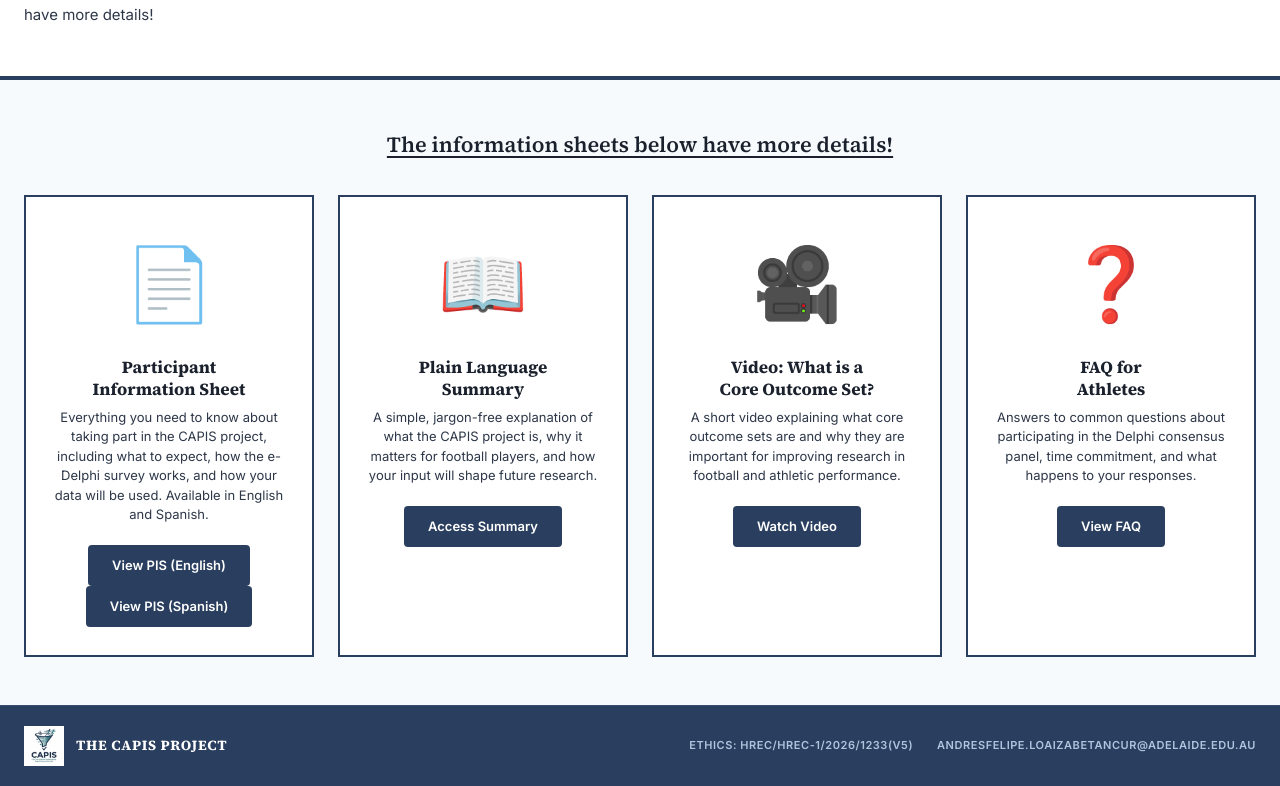
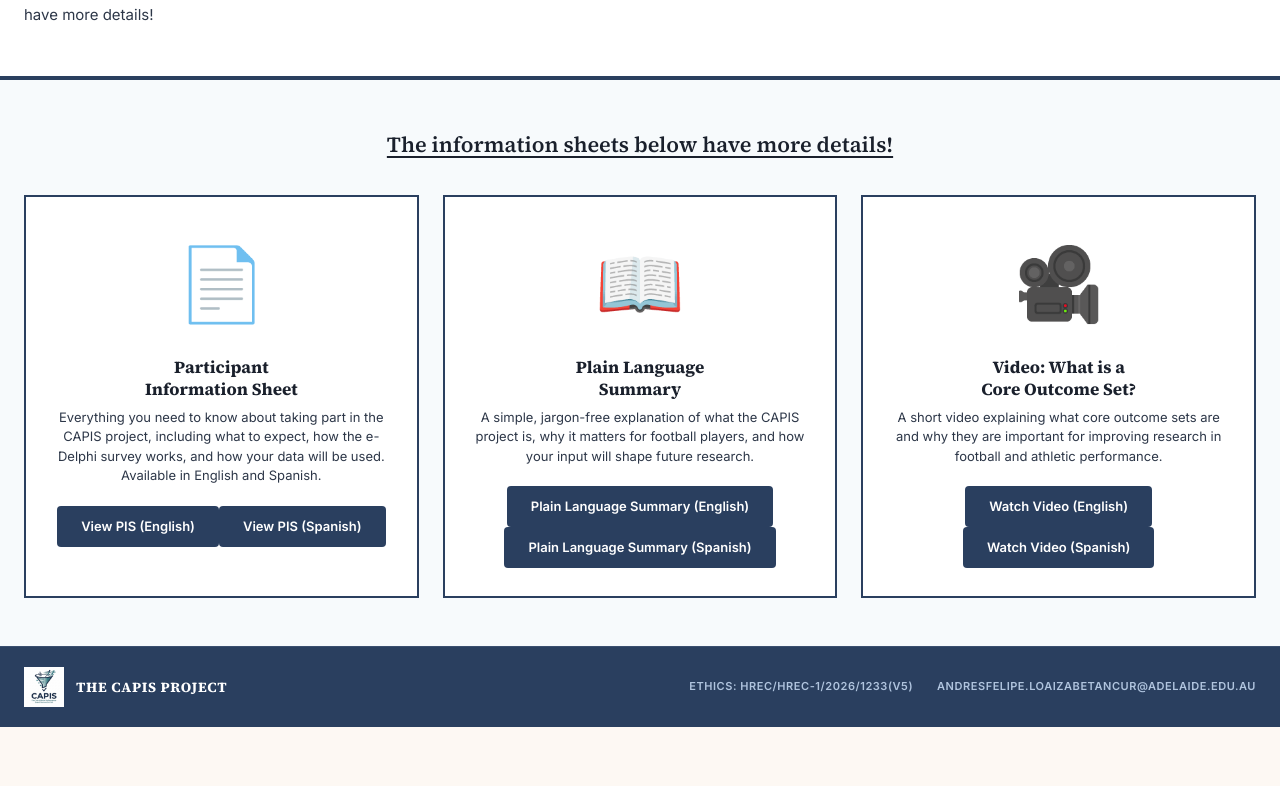
Before and after one commit to LoaizaBetancur/CAPIS-Project-Website, a Next.js app: page /resources/athletes in a window 1280 px wide. Shown: the part 984-1770 px from the top of the page. After the commit the page ends 1711 px from the top, so only its background shows below. Built offline with nearby package versions, Linux system fonts and the light colour scheme.

Commit message:
Update page.tsx

```diff
--- a/app/resources/athletes/page.tsx
+++ b/app/resources/athletes/page.tsx
@@ -251,7 +251,9 @@ export default function ResourcesForAthletesPage() {
                 A simple, jargon-free explanation of what the CAPIS project is, why it matters for football players, and how your input will shape future research.
               </p>
               <a
-                href="#"
+                href="/documents/CAPIS-PLS.pdf"
+                target="_blank"
+                rel="noopener noreferrer"
                 style={{
                   display: "inline-block",
                   padding: "10px 24px",
@@ -263,8 +265,25 @@ export default function ResourcesForAthletesPage() {
                   borderRadius: "4px",
                 }}
               >
-                Access Summary
-              </a>
+                Plain Language Summary (English)
+                </a>
+              <a
+                href="/documents/CAPIS-PLS.pdf"
+                target="_blank"
+                rel="noopener noreferrer"
+                style={{
+                  display: "inline-block",
+                  padding: "10px 24px",
+                  backgroundColor: NAVY,
+                  color: "#FFFFFF",
+                  textDecoration: "none",
+                  fontSize: "13px",
+                  fontWeight: 600,
+                  borderRadius: "4px",
+                }}
+              >
+                Plain Language Summary (Spanish)
+                </a>
             </div>
 
             {/* Card 3 */}
@@ -302,7 +321,9 @@ export default function ResourcesForAthletesPage() {
                 A short video explaining what core outcome sets are and why they are important for improving research in football and athletic performance.
               </p>
               <a
-                href="#"
+                href="https://www.youtube.com/watch?v=Sb7sZRKC26o"
+                target="_blank"
+                rel="noopener noreferrer"
                 style={{
                   display: "inline-block",
                   padding: "10px 24px",
@@ -314,46 +335,12 @@ export default function ResourcesForAthletesPage() {
                   borderRadius: "4px",
                 }}
               >
-                Watch Video
+                Watch Video (English)
               </a>
-            </div>
-
-            {/* Card 4 */}
-            <div
-              style={{
-                border: `2px solid ${NAVY}`,
-                backgroundColor: "#FFFFFF",
-                padding: "28px",
-                textAlign: "center",
-              }}
-            >
-              <div style={{ fontSize: "72px", marginBottom: "16px" }}>❓</div>
-              <h3
-                style={{
-                  fontFamily: "var(--font-display)",
-                  fontSize: "17px",
-                  fontWeight: 700,
-                  color: "#1A202C",
-                  marginBottom: "8px",
-                  lineHeight: 1.3,
-                }}
-              >
-                FAQ for
-                <br />
-                Athletes
-              </h3>
-              <p
-                style={{
-                  fontSize: "13px",
-                  color: "#2D3748",
-                  marginBottom: "20px",
-                  lineHeight: 1.5,
-                }}
-              >
-                Answers to common questions about participating in the Delphi consensus panel, time commitment, and what happens to your responses.
-              </p>
-              <a
-                href="#"
+               <a
+                href="https://www.youtube.com/watch?v=Sb7sZRKC26o"
+                target="_blank"
+                rel="noopener noreferrer"
                 style={{
                   display: "inline-block",
                   padding: "10px 24px",
@@ -365,7 +352,7 @@ export default function ResourcesForAthletesPage() {
                   borderRadius: "4px",
                 }}
               >
-                View FAQ
+                Watch Video (Spanish)
               </a>
             </div>
           </div>
```
